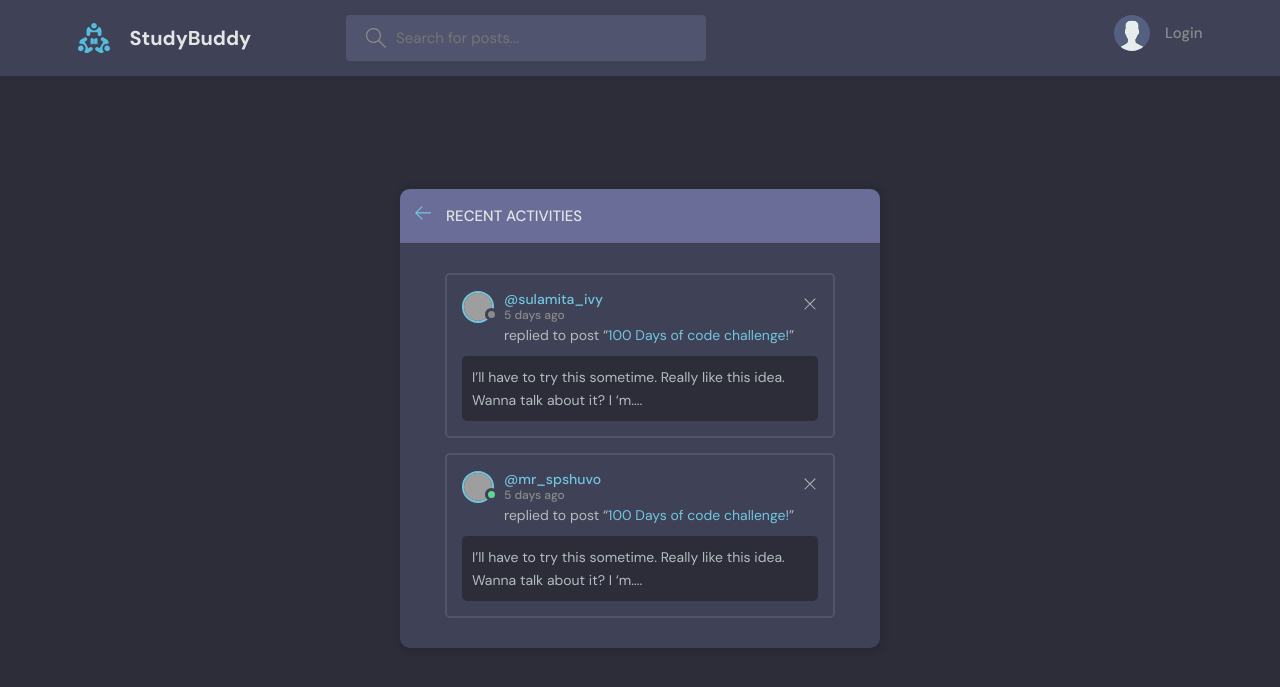
After one commit to EnSabahNurX/StudyBud_Django_Project, a Django app: template base/templates/base/activity.html in a window 1280 px wide. The commit adds this page. Shown: the top 687 px of the page. Run offline with Django 4.2, Linux system fonts and the light colour scheme; the template is opened without the code that fills it, so the values that code supplies are empty; grey boxes are pictures that could not be loaded.

Commit message:
implenting activities page

```diff
--- /dev/null
+++ b/base/templates/base/activity.html
@@ -0,0 +1,84 @@
+{% extends 'base.html' %}
+{% block content %}
+<main class="layout">
+  <div class="container">
+    <div class="layout__box">
+      <div class="layout__boxHeader">
+        <div class="layout__boxTitle">
+          <a href="index.html">
+            <svg version="1.1" xmlns="http://www.w3.org/2000/svg" width="32" height="32" viewBox="0 0 32 32">
+              <title>arrow-left</title>
+              <path
+                d="M13.723 2.286l-13.723 13.714 13.719 13.714 1.616-1.611-10.96-10.96h27.625v-2.286h-27.625l10.965-10.965-1.616-1.607z">
+              </path>
+            </svg>
+          </a>
+          <h3>Recent Activities</h3>
+        </div>
+      </div>
+
+      <div class="activities-page layout__body">
+        <div class="activities__box">
+          <div class="activities__boxHeader roomListRoom__header">
+            <a href="profile.html" class="roomListRoom__author">
+              <div class="avatar avatar--small">
+                <img src="https://randomuser.me/api/portraits/women/11.jpg" />
+              </div>
+              <p>
+                @sulamita_ivy
+                <span>5 days ago</span>
+              </p>
+            </a>
+            <div class="roomListRoom__actions">
+              <a href="#">
+                <svg version="1.1" xmlns="http://www.w3.org/2000/svg" width="32" height="32" viewBox="0 0 32 32">
+                  <title>remove</title>
+                  <path
+                    d="M27.314 6.019l-1.333-1.333-9.98 9.981-9.981-9.981-1.333 1.333 9.981 9.981-9.981 9.98 1.333 1.333 9.981-9.98 9.98 9.98 1.333-1.333-9.98-9.98 9.98-9.981z">
+                  </path>
+                </svg>
+              </a>
+            </div>
+          </div>
+          <div class="activities__boxContent">
+            <p>replied to post “<a href="room.html">100 Days of code challenge!</a>”</p>
+            <div class="activities__boxRoomContent">
+              I’ll have to try this sometime. Really like this idea. Wanna talk about it? I ‘m....
+            </div>
+          </div>
+        </div>
+
+        <div class="activities__box">
+          <div class="activities__boxHeader roomListRoom__header">
+            <a href="profile.html" class="roomListRoom__author">
+              <div class="avatar avatar--small active">
+                <img src="https://randomuser.me/api/portraits/men/13.jpg" />
+              </div>
+              <p>
+                @mr_spshuvo
+                <span>5 days ago</span>
+              </p>
+            </a>
+            <div class="roomListRoom__actions">
+              <a href="#">
+                <svg version="1.1" xmlns="http://www.w3.org/2000/svg" width="32" height="32" viewBox="0 0 32 32">
+                  <title>remove</title>
+                  <path
+                    d="M27.314 6.019l-1.333-1.333-9.98 9.981-9.981-9.981-1.333 1.333 9.981 9.981-9.981 9.98 1.333 1.333 9.981-9.98 9.98 9.98 1.333-1.333-9.98-9.98 9.98-9.981z">
+                  </path>
+                </svg>
+              </a>
+            </div>
+          </div>
+          <div class="activities__boxContent">
+            <p>replied to post “<a href="room.html">100 Days of code challenge!</a>”</p>
+            <div class="activities__boxRoomContent">
+              I’ll have to try this sometime. Really like this idea. Wanna talk about it? I ‘m....
+            </div>
+          </div>
+        </div>
+      </div>
+    </div>
+  </div>
+</main>
+{% endblock content %}
--- a/base/templates/base/topics.html
+++ b/base/templates/base/topics.html
@@ -44,9 +44,4 @@
     </div>
   </div>
 </main>
-
-<script src="script.js"></script>
-</body>
-
-</html>
 {% endblock content %}
--- a/base/views.py
+++ b/base/views.py
@@ -63,7 +63,7 @@ def home(request):
         | Q(description__icontains=q)
         | Q(host__username__contains=q)
     )
-    topics = Topic.objects.all()
+    topics = Topic.objects.all()[0:5]
     # rooms_count = rooms.count()
     room_messages = Message.objects.filter(
         Q(room__topic__name__icontains=q),
```
